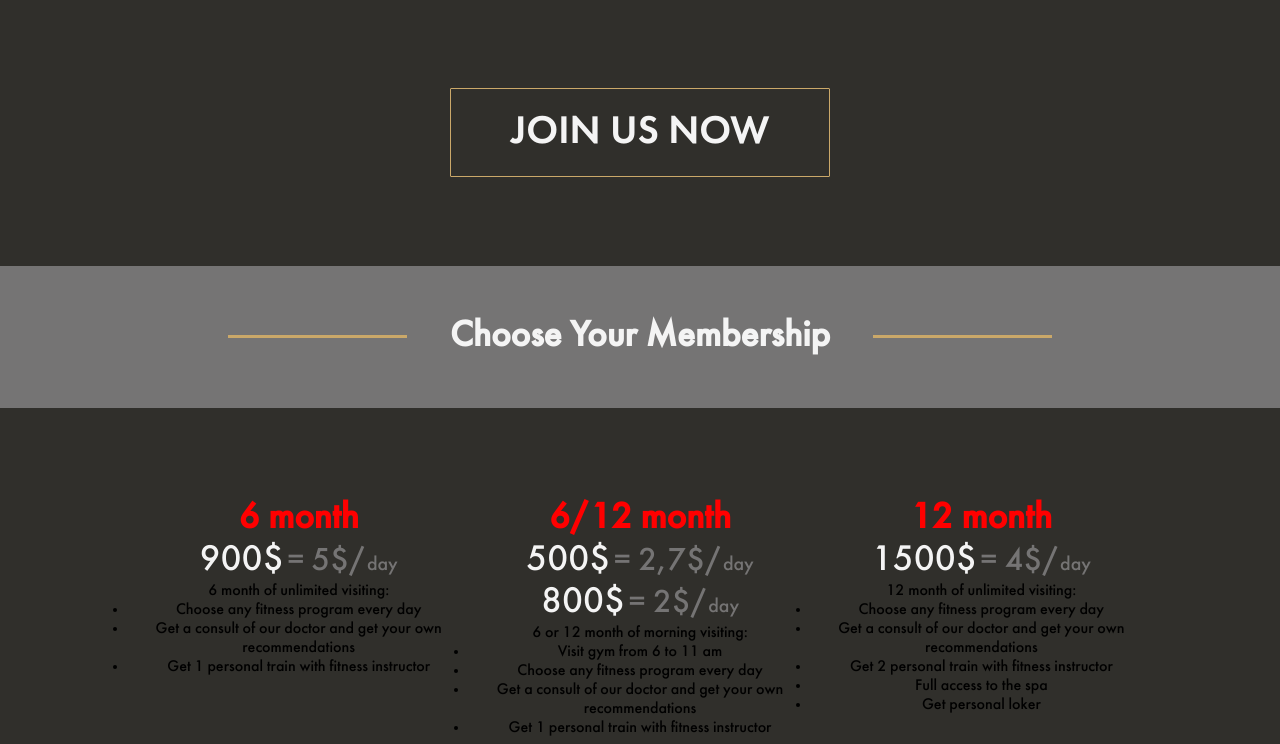
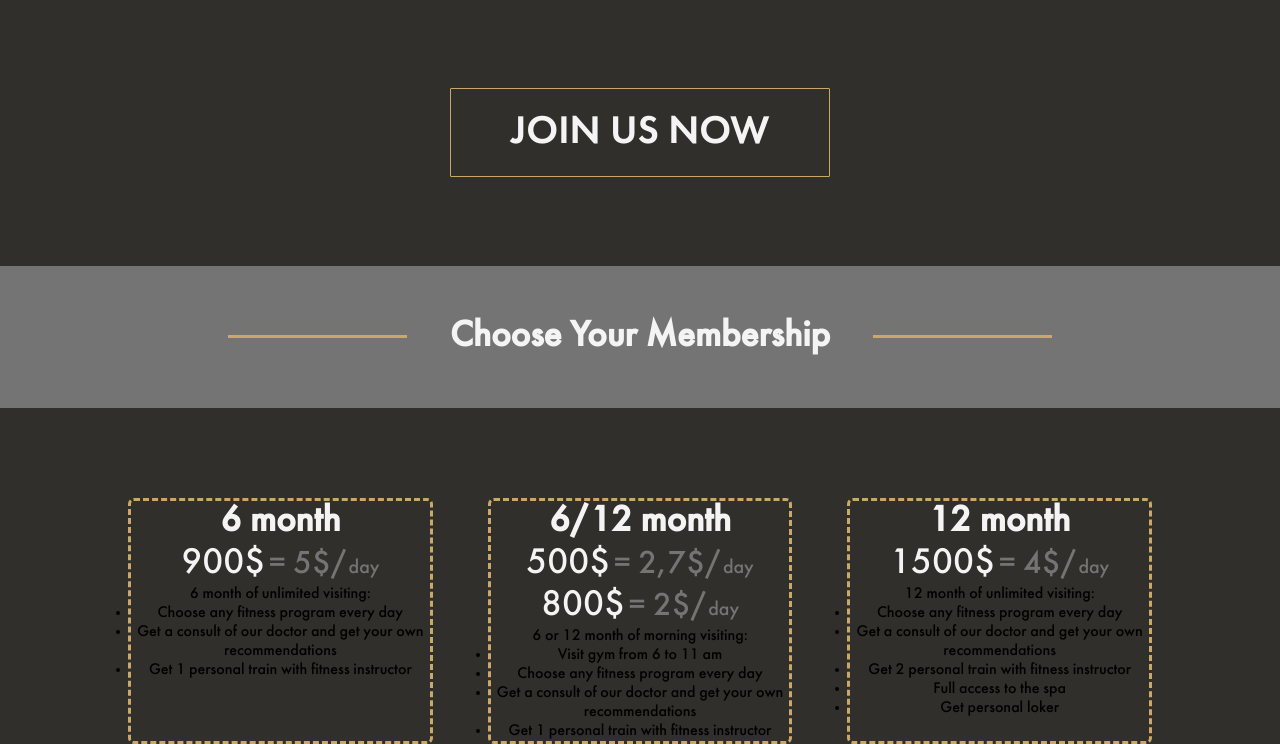
Before and after one commit to Barskihub/OLYMP_FITNESS, a plain HTML site: page index.html in a window 1280 px wide. Shown: the part 1640-2384 px from the top of the page. Drawn offline with nearby package versions, Linux system fonts and the light colour scheme.

Commit message:
border
border

```diff
--- a/index.html
+++ b/index.html
@@ -114,7 +114,7 @@
                     Choose Your Membership
                 </h2>
                 <article id="membership_art">
-                    <section id="6m_sec">
+                    <section id="m6_sec">
                         <h3 class="art_sec_h3">
                             6 month
                         </h3>
@@ -139,7 +139,7 @@
                             </li>
                         </ul>
                     </section>
-                    <section id="6_12_sec">
+                    <section id="m6_12_sec">
                         <h3 class="art_sec_h3">
                             6/12 month
                         </h3>
@@ -171,7 +171,7 @@
                             </li>
                         </ul>
                     </section>
-                    <section id="12m_sec">
+                    <section id="m12_sec">
                         <h3 class="art_sec_h3">
                             12 month
                         </h3>
--- a/style.css
+++ b/style.css
@@ -315,22 +315,24 @@ a:hover {
 #membership_art {
     display: grid;
     grid-template-columns: repeat(3, 1fr);
+    grid-gap: 55px;
     text-align: center;
     margin: auto;
     padding-top: 7%;
     justify-content: space-between;
     width: 80%;
+
 }
-#6m_sec {
-    border: 2px solid black;
-    border-radius: 1px;
+#m6_sec, #m6_12_sec, #m12_sec {
+    border: dashed 3px #CAA869;
+    border-radius: 6px;
 }
 #d_sec_1 {
     text-align: center;
 }
 .art_sec_h3 {
     font-size: 37px;
-    color: red;
+    color: #f4f4f4;
 }
 .white_no {
     font-size: 37px;
```
